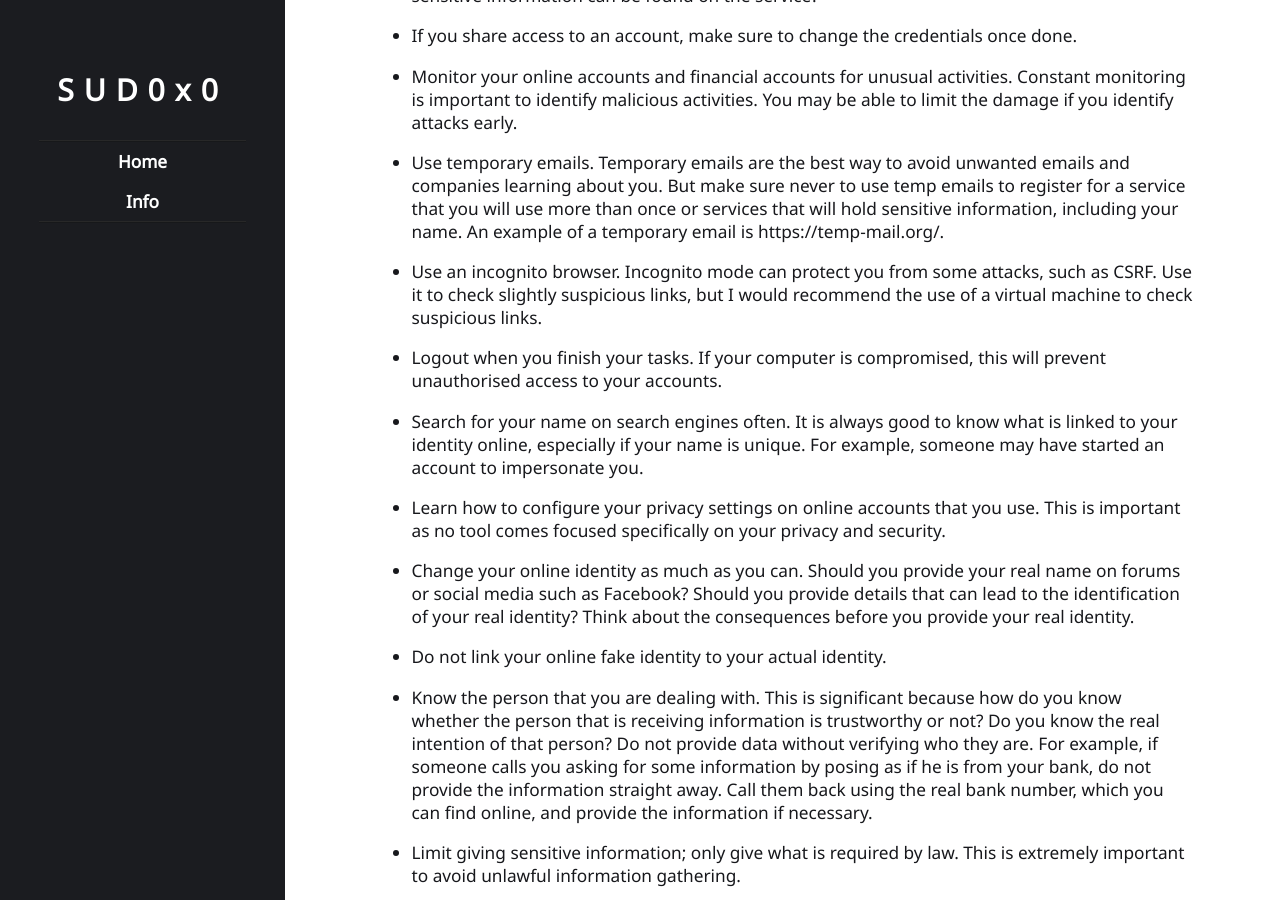
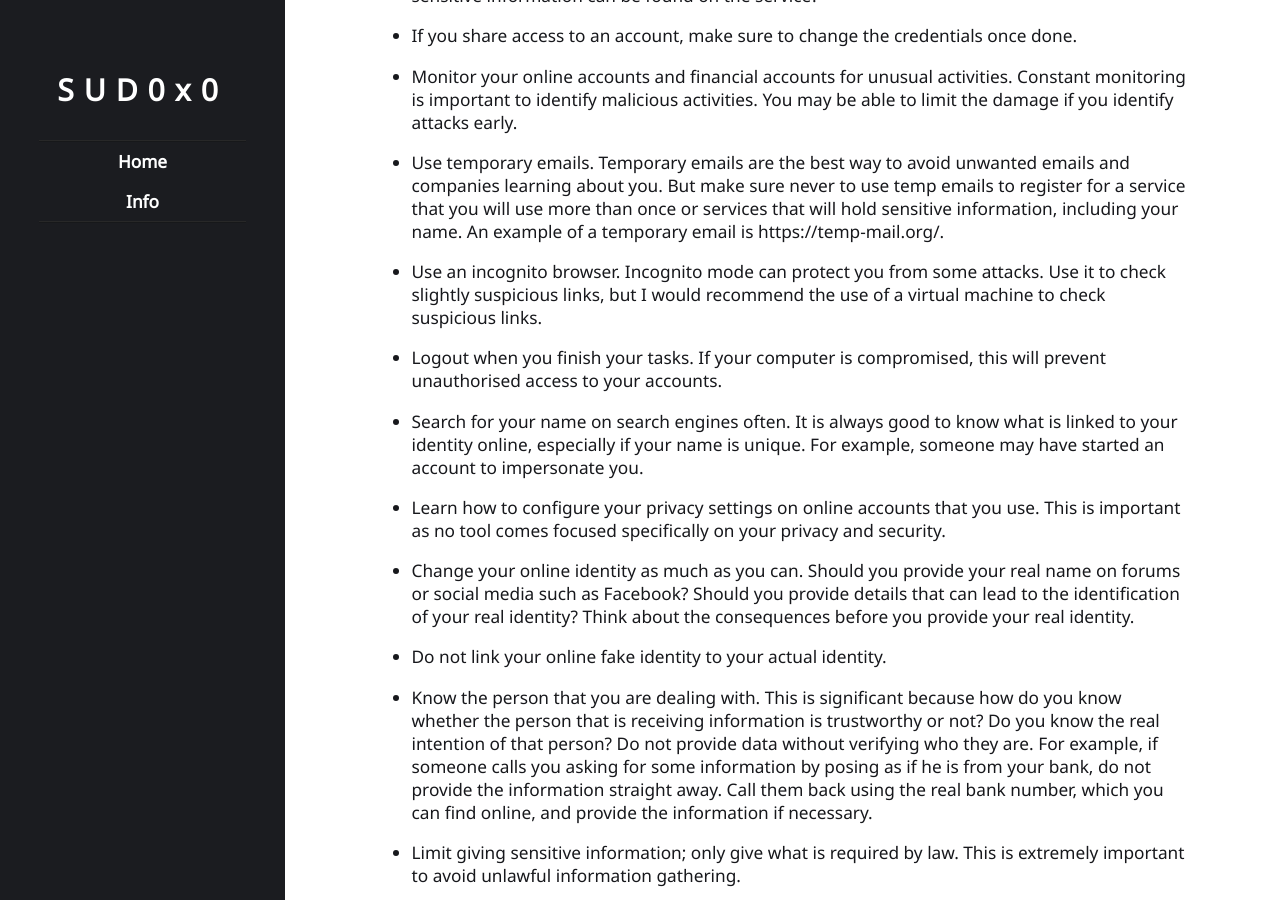
Before and after one commit to sud0x0/SUD0x0, a Jekyll site: the page built from _posts/2022-10-02-How-to-protect-yourself-from-cyber-criminals.md, in a window 1280 px wide and 900 px high, scrolled down 7115 px. Built offline with Jekyll 4.4.1, drawn with Linux system fonts in a browser that asks for light colours.

Commit message:
New Article - 2nd one - 12

```diff
--- a/_posts/2022-10-02-How-to-protect-yourself-from-cyber-criminals.md
+++ b/_posts/2022-10-02-How-to-protect-yourself-from-cyber-criminals.md
@@ -254,7 +254,7 @@ Constant monitoring is important to identify malicious activities. You may be ab
 Temporary emails are the best way to avoid unwanted emails and companies learning about you. But make sure never to use temp emails to register for a service that you will use more than once or services that will hold sensitive information, including your name. An example of a temporary email is https://temp-mail.org/.
 
 - Use an incognito browser.
-Incognito mode can protect you from some attacks, such as CSRF. Use it to check slightly suspicious links, but I would recommend the use of a virtual machine to check suspicious links.
+Incognito mode can protect you from some attacks. Use it to check slightly suspicious links, but I would recommend the use of a virtual machine to check suspicious links.
 
 - Logout when you finish your tasks.
 If your computer is compromised, this will prevent unauthorised access to your accounts.
```
